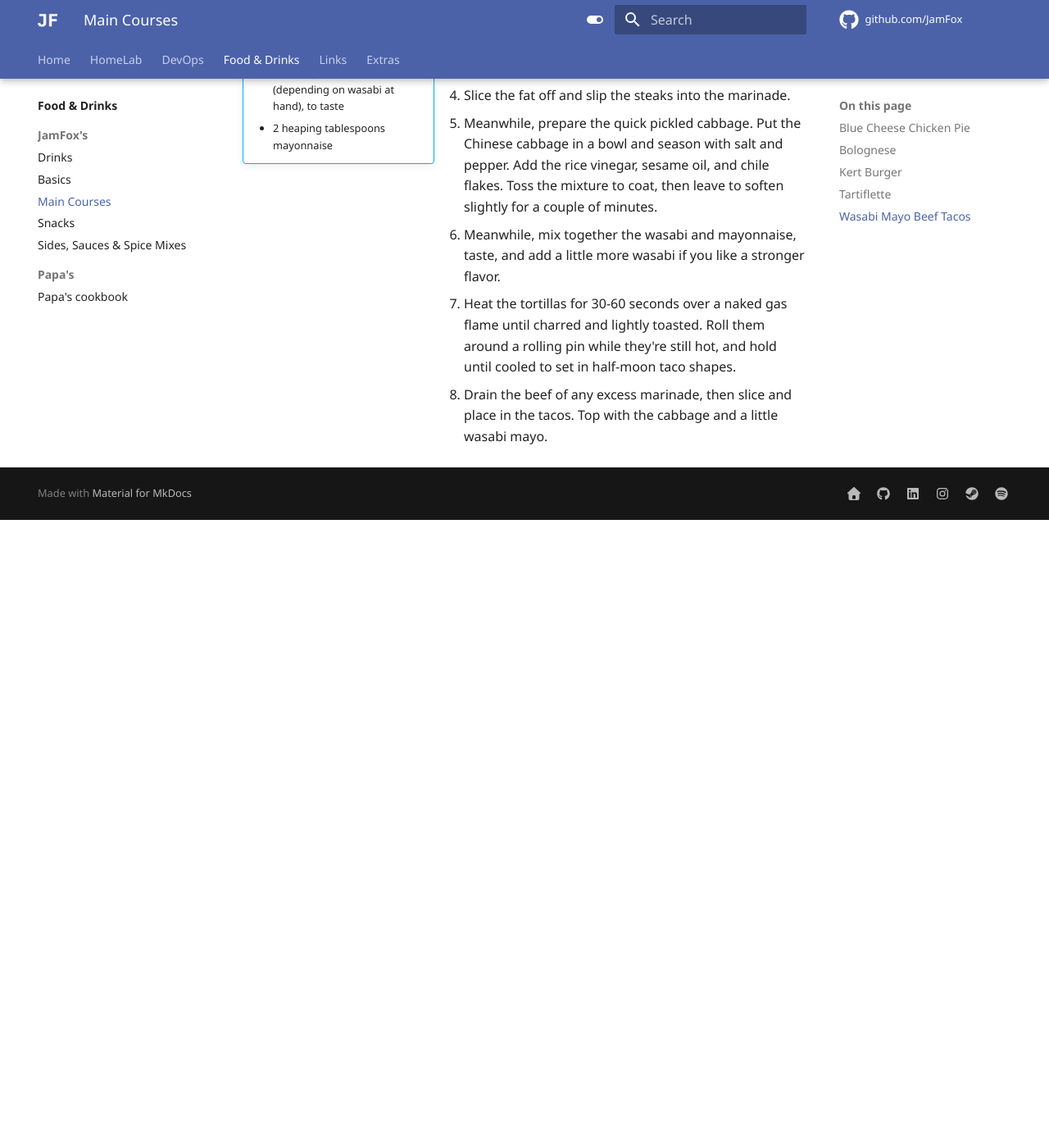
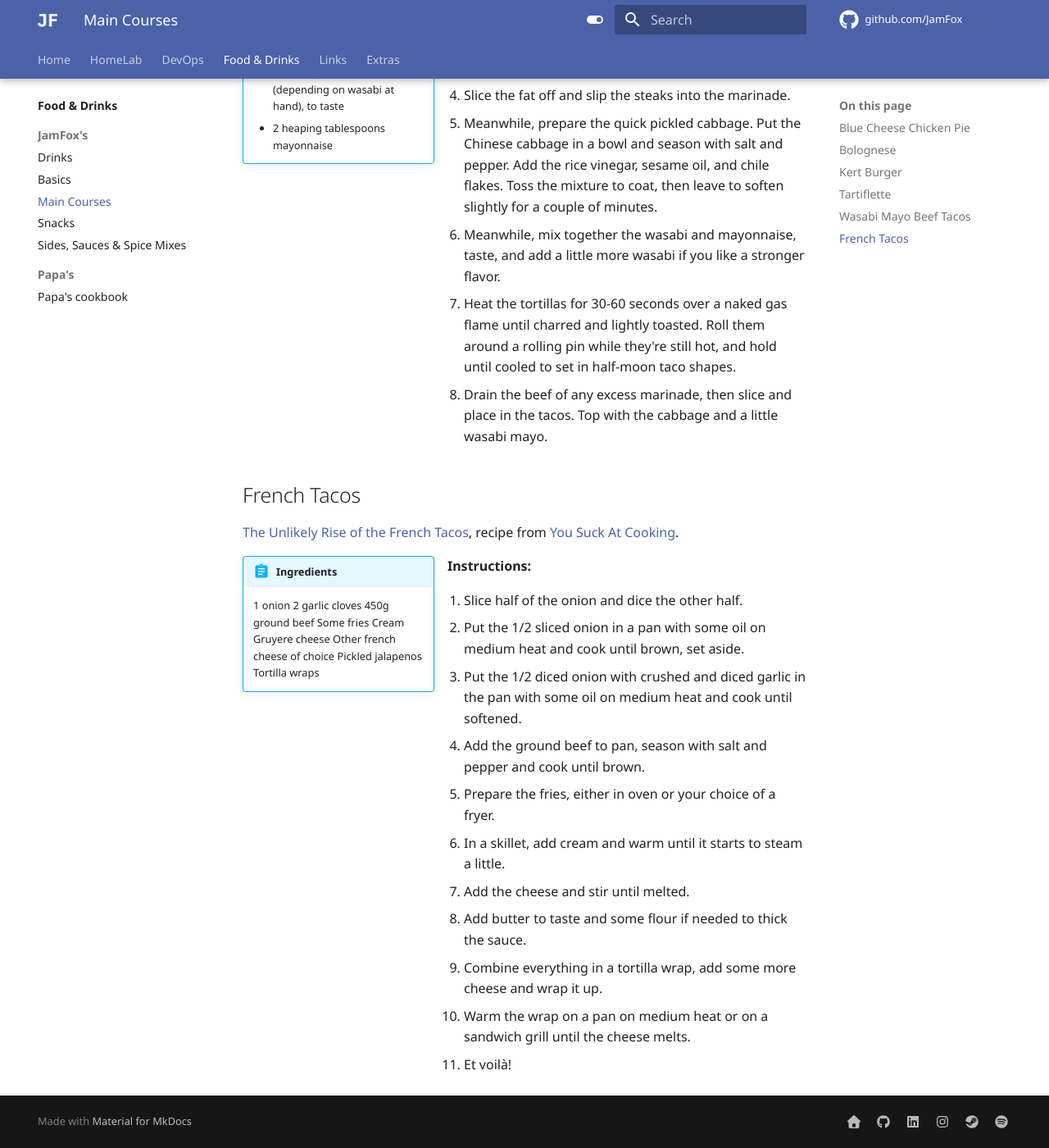
Before and after one commit to JamFox/docs.jamfox.dev, an MkDocs documentation site: the page built from docs/content/food/maincourses.md, in a window 1280 px wide and 1400 px high, scrolled down 3306 px. Shown: the whole window at 82% size. Built offline with MkDocs 1.6.1 and Material for MkDocs 9.7.7, drawn with Linux system fonts in a browser that asks for light colours; comment, search, counter and statistics services are not loaded; before the commit the page ends 3940 px from its top, so only the background shows below that.

Commit message:
add ysac and french tacos

```diff
--- a/docs/content/food/maincourses.md
+++ b/docs/content/food/maincourses.md
@@ -146,3 +146,32 @@ From [Gordon Ramsay](https://youtu.be/fETZCWvzkWM).
 6. Meanwhile, mix together the wasabi and mayonnaise, taste, and add a little more wasabi if you like a stronger flavor.
 7. Heat the tortillas for 30-60 seconds over a naked gas flame until charred and lightly toasted. Roll them around a rolling pin while they're still hot, and hold until cooled to set in half-moon taco shapes.
 8. Drain the beef of any excess marinade, then slice and place in the tacos. Top with the cabbage and a little wasabi mayo.
+
+## French Tacos
+
+[The Unlikely Rise of the French Tacos](https://www.newyorker.com/magazine/2021/04/19/the-unlikely-rise-of-the-french-tacos), recipe from [You Suck At Cooking](https://youtu.be/vz7gGD0ws4c).
+
+!!! abstract inline "Ingredients"
+    1 onion
+    2 garlic cloves
+    450g ground beef
+    Some fries
+    Cream
+    Gruyere cheese
+    Other french cheese of choice
+    Pickled jalapenos
+    Tortilla wraps
+
+**Instructions:**
+
+1. Slice half of the onion and dice the other half.
+2. Put the 1/2 sliced onion in a pan with some oil on medium heat and cook until brown, set aside.
+3. Put the 1/2 diced onion with crushed and diced garlic in the pan with some oil on medium heat and cook until softened.
+4. Add the ground beef to pan, season with salt and pepper and cook until brown.
+5. Prepare the fries, either in oven or your choice of a fryer.
+6. In a skillet, add cream and warm until it starts to steam a little.
+7. Add the cheese and stir until melted.
+8. Add butter to taste and some flour if needed to thick the sauce.
+9. Combine everything in a tortilla wrap, add some more cheese and wrap it up.
+10. Warm the wrap on a pan on medium heat or on a sandwich grill until the cheese melts.
+11. Et voilà!
```
Also changed, not shown: docs/content/food/index.md (+3 -2 lines).
